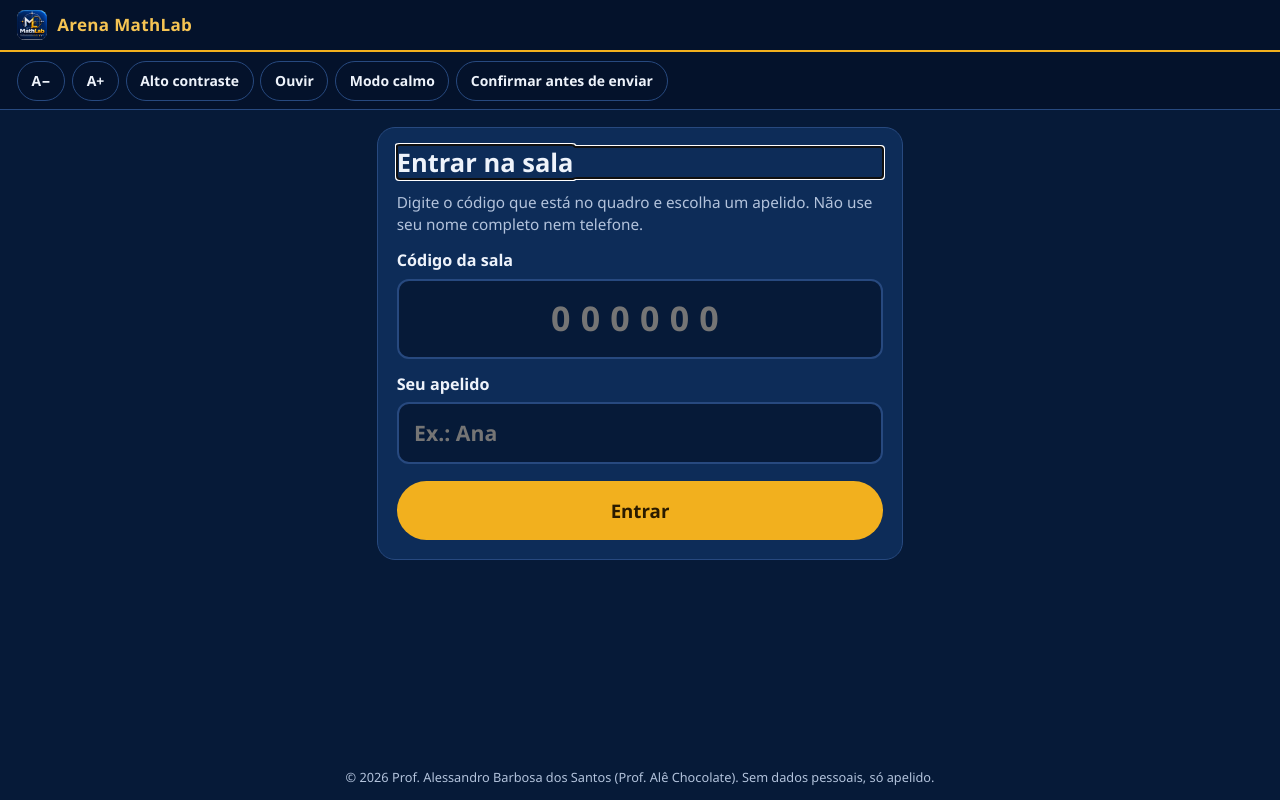
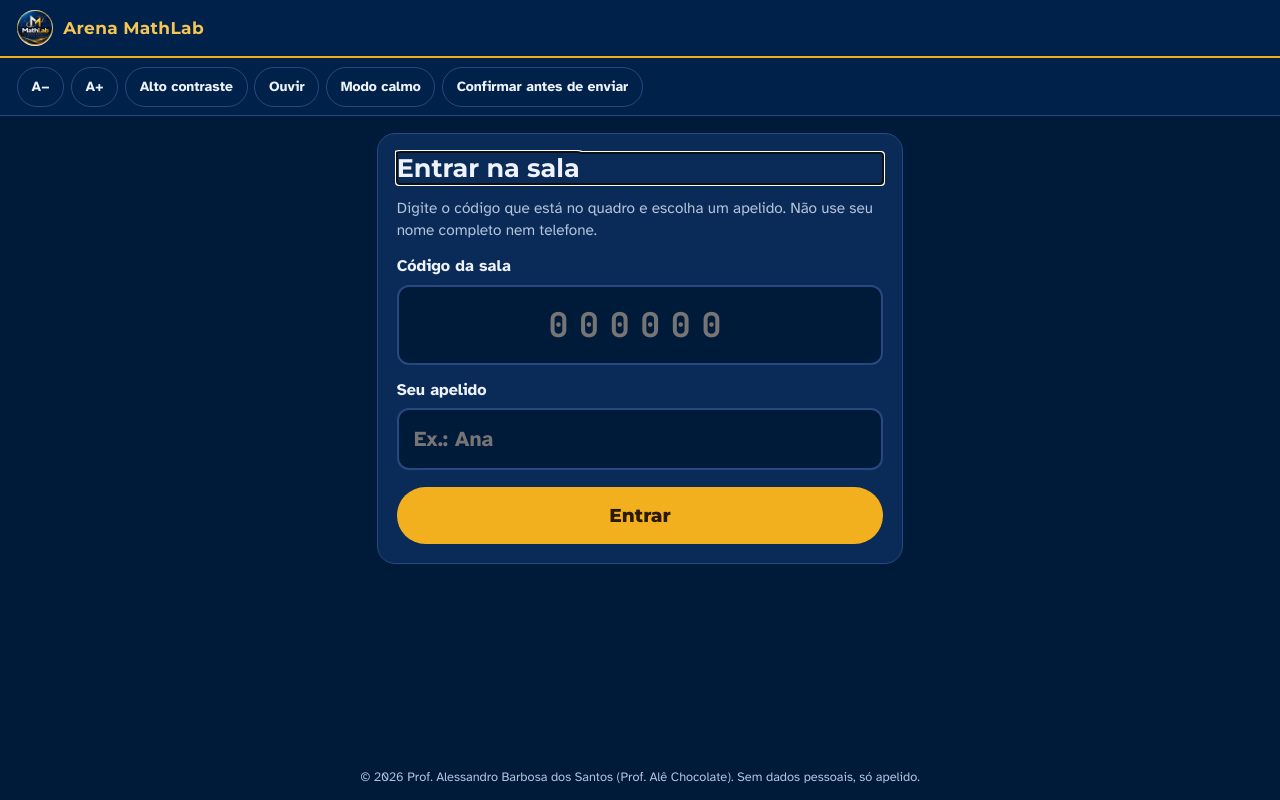
Before and after one commit to Prof-Ale/MathLab, a plain HTML site: page aluno.html in a window 1280 px wide. Drawn offline with Linux system fonts and the light colour scheme.

Commit message:
feat(arena): alinha Arena e tela do aluno ao visual da versao 1.6
Fontes (Montserrat, Atkinson Hyperlegible, JetBrains Mono), azul-marinho
novo e logo circular no cabecalho da tela do aluno. sw.js na versao 39.

Co-Authored-By: Claude Sonnet 5.5 <noreply@anthropic.com>
Claude-Session: https://claude.ai/code/session_011jPDrkLDK2RgkjkttJPWg1

```diff
--- a/aluno.html
+++ b/aluno.html
@@ -3,18 +3,25 @@
 <head>
 <meta charset="utf-8">
 <meta name="viewport" content="width=device-width,initial-scale=1,viewport-fit=cover">
-<meta name="theme-color" content="#061a38">
+<meta name="theme-color" content="#001a3a">
 <meta name="robots" content="noindex">
 <title>Arena MathLab, entrar na sala</title>
 <link rel="icon" href="icons/icon-192.png">
+<link rel="preconnect" href="https://fonts.googleapis.com">
+<link rel="preconnect" href="https://fonts.gstatic.com" crossorigin>
+<link href="https://fonts.googleapis.com/css2?family=Atkinson+Hyperlegible:ital,wght@0,400;0,700;1,400&family=JetBrains+Mono:wght@500;600;700&family=Montserrat:wght@600;700;800;900&display=swap" rel="stylesheet" media="print" onload="this.media='all'">
+<noscript><link href="https://fonts.googleapis.com/css2?family=Atkinson+Hyperlegible:ital,wght@0,400;0,700;1,400&family=JetBrains+Mono:wght@500;600;700&family=Montserrat:wght@600;700;800;900&display=swap" rel="stylesheet"></noscript>
+
 <link rel="apple-touch-icon" href="icons/apple-touch-icon.png">
 <style>
-:root{--bg:#061a38;--card:#0d2c58;--sf:#143b73;--tx:#eef3fb;--mu:#b3c3dc;--gold:#f2b01e;--gold2:#f6c453;--bd:#27497f;--ok:#22c55e;--no:#f87171;--cy:#06b6d4}
-*{box-sizing:border-box;margin:0;padding:0;font-family:'Segoe UI',system-ui,-apple-system,sans-serif}
+:root{--f-display:'Montserrat','Segoe UI',system-ui,sans-serif;--f-body:'Atkinson Hyperlegible','Segoe UI',system-ui,sans-serif;--f-mono:'JetBrains Mono',ui-monospace,Consolas,monospace;--bg:#001a3a;--card:#0a2a57;--sf:#16457f;--tx:#eef3fb;--mu:#b3c3dc;--gold:#f2b01e;--gold2:#f6c453;--bd:#27497f;--ok:#22c55e;--no:#f87171;--cy:#06b6d4}
+*{box-sizing:border-box;margin:0;padding:0;font-family:var(--f-body)}
+h1,h2,header b,.go,.sec,#tb button,.grande{font-family:var(--f-display)}
+input.cod,.tn,.cx b{font-family:var(--f-mono)}
 html{font-size:calc(17px * var(--f,1));-webkit-text-size-adjust:100%}
 body{background:var(--bg);color:var(--tx);min-height:100vh;min-height:100dvh;display:flex;flex-direction:column;line-height:1.45;padding-bottom:env(safe-area-inset-bottom)}
-header{display:flex;align-items:center;gap:.6rem;padding:.6rem 1rem;border-bottom:2px solid var(--gold);background:#04122b}
-header img{width:30px;height:30px;border-radius:8px}
+header{display:flex;align-items:center;gap:.6rem;padding:.6rem 1rem;border-bottom:2px solid var(--gold);background:#00224a}
+header img{width:36px;height:36px;border-radius:50%;object-fit:cover}
 header b{color:var(--gold2);letter-spacing:.02em}
 header span{margin-left:auto;font-size:.8rem;color:var(--mu)}
 main{flex:1;width:100%;max-width:560px;margin:0 auto;padding:1rem 1rem 2rem;display:flex;flex-direction:column;gap:1rem}
@@ -61,7 +68,7 @@ input:focus{outline:3px solid var(--cy);outline-offset:1px;border-color:var(--cy
 @keyframes pl{0%,100%{transform:scale(.7);opacity:.6}50%{transform:scale(1.1);opacity:1}}
 @media (prefers-reduced-motion:reduce){.pulso{animation:none}.tempo i{transition:none}.op:active{transform:none}}
 
-#tb{display:flex;gap:.4rem;flex-wrap:wrap;padding:.5rem 1rem;background:#04122b;border-bottom:1px solid var(--bd)}
+#tb{display:flex;gap:.4rem;flex-wrap:wrap;padding:.5rem 1rem;background:#00224a;border-bottom:1px solid var(--bd)}
 #tb button{background:transparent;color:var(--tx);border:1px solid var(--bd);border-radius:999px;padding:.45rem .8rem;font:inherit;font-size:.82rem;font-weight:700;cursor:pointer;min-height:40px}
 #tb button[aria-pressed=true]{background:var(--gold);color:#2a1b00;border-color:var(--gold)}
 #tb button:disabled{opacity:.4}
@@ -79,7 +86,7 @@ footer{padding:.8rem 1rem;text-align:center;font-size:.75rem;color:var(--mu)}
 </style>
 </head>
 <body>
-<header><img src="icons/icon-192.png" alt=""><b>Arena MathLab</b><span id="hSala"></span></header>
+<header><img src="assets/logo-circular.webp" alt="" width="36" height="36"><b>Arena MathLab</b><span id="hSala"></span></header>
 <nav id="tb" aria-label="Ajustes de acessibilidade">
 <button type="button" id="bMenos" aria-label="Diminuir a letra">A−</button>
 <button type="button" id="bMais" aria-label="Aumentar a letra">A+</button>
--- a/sw.js
+++ b/sw.js
@@ -5,7 +5,7 @@
    - Ícones e manifesto: cache primeiro.
    - GeoGebra (3D) e ADA ficam fora do cache: precisam de internet e o app já avisa.
    Mude VERSAO só quando alterar ESTE arquivo ou a lista SHELL. Isso mostra o aviso "nova versão". */
-const VERSAO = 'mathlab-2026-11-12-38';
+const VERSAO = 'mathlab-2026-11-12-39';
 const CRITICOS = ['./', 'index.html', 'manifest.webmanifest'];
 const EXTRAS = ['icons/icon-192.png', 'icons/icon-512.png', 'icons/icon-maskable-512.png', 'icons/apple-touch-icon.png', 'assets/logo-circular.webp', 'assets/logo-oficial.webp', 'assets/avatar-prof-ale-clean.webp', 'arena.html', 'arena.js', 'arena-host.js', 'arena-live.js', 'arena-config.js', 'arena-qr.js', 'arena-relatorio.js', 'arena-painel.js', 'ml-ux.js'];
 // Arena: arquivos que também tentam a rede primeiro, para atualizar sem mexer neste arquivo.
```
Also changed, not shown: arena.html (+12 -5 lines).
